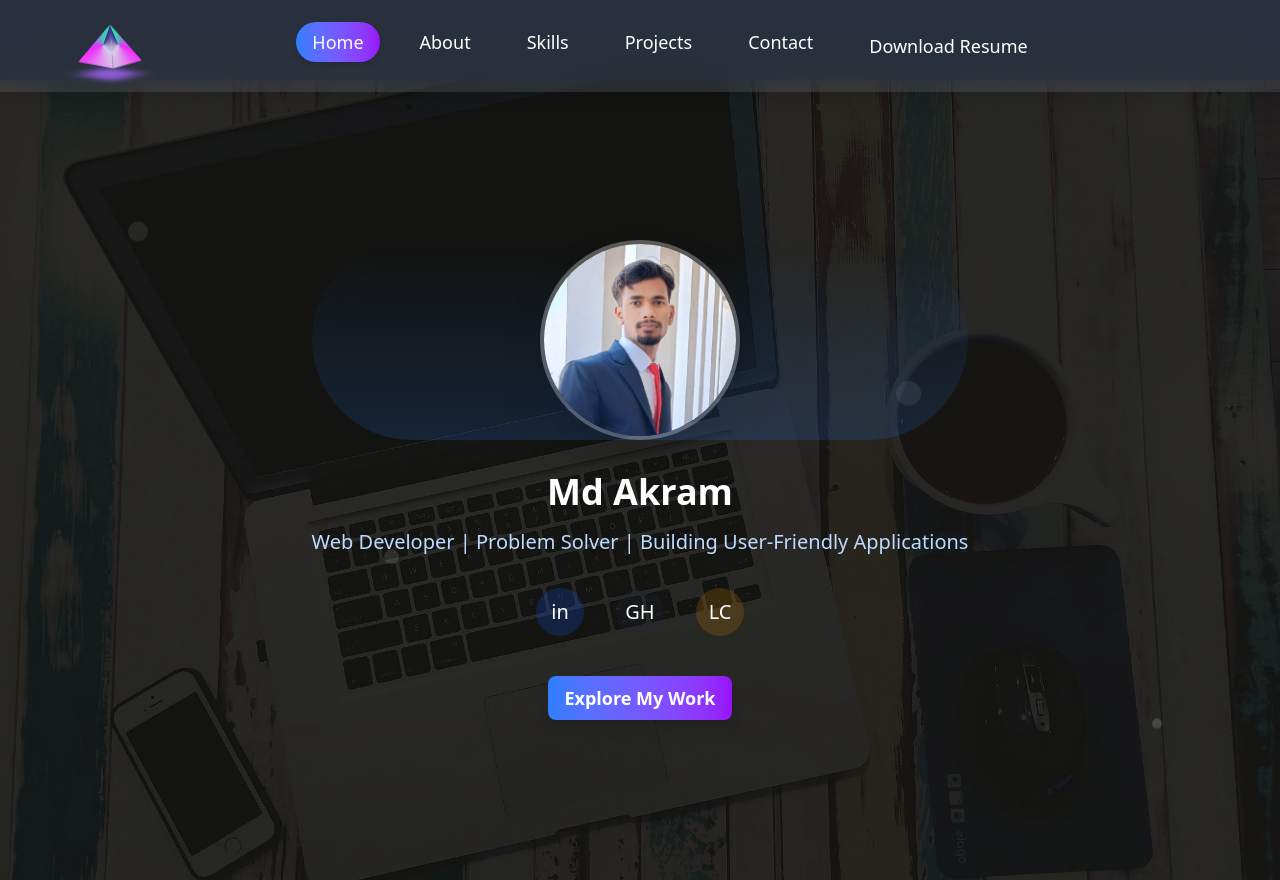
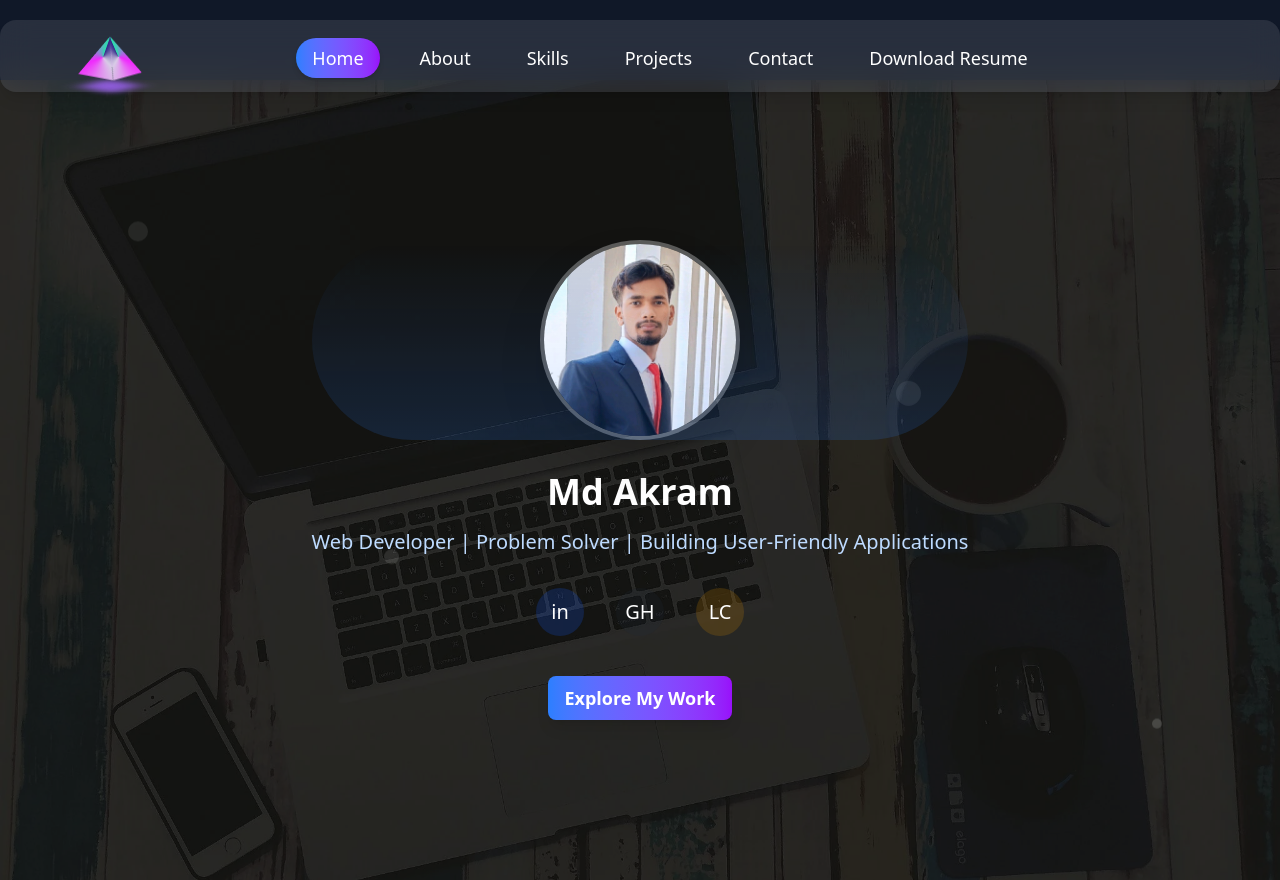
Before and after one commit to IamAkram321/Personal-Portfolio, a React (Vite) app: page / in a window 1280 px wide. Built offline with nearby package versions, Linux system fonts and the light colour scheme.

Commit message:
changesMade

```diff
--- a/src/App.jsx
+++ b/src/App.jsx
@@ -28,8 +28,8 @@ function App() {
 
   const handleDownloadResume = () => {
     const link = document.createElement('a');
-    link.href = '/assets/resume.pdf'; // Path to your resume file
-    link.download = 'resume.pdf'; // Name of the downloaded file
+    link.href = '/assets/resume.pdf';
+    link.download = 'resume.pdf';
     document.body.appendChild(link);
     link.click();
     document.body.removeChild(link);
@@ -62,8 +62,8 @@ function App() {
 
         {!isLoading && (
           <>
-            <nav className="fixed top-0 left-0 w-full bg-white/10 backdrop-blur-lg shadow-lg z-40">
-              <div className="max-w-6xl mx-auto px-4 py-4 flex items-center justify-between">
+            <nav className="fixed top-5 h-18 w-full bg-white/10 backdrop-blur-lg shadow-lg z-40 rounded-2xl items-center ">
+              <div className="max-w-6xl mx-auto px-4 py-2 flex items-center justify-between">
                 <div className="flex items-center gap-3 md:block">
                   <div className="pyramid-loader">
                     <div className="wrapper">
@@ -96,7 +96,7 @@ function App() {
                   <li>
                     <button
                       onClick={handleDownloadResume}
-                      className="text-white text-lg px-4 py-1 rounded-full transition-all duration-300 hover:bg-white/20 hover:shadow-md cursor-pointer"
+                      className="text-white text-lg px-4 py-0.4 rounded-full transition-all duration-300 hover:bg-white/20 hover:shadow-md cursor-pointer "
                     >
                       Download Resume
                     </button>
--- a/src/components/About.jsx
+++ b/src/components/About.jsx
@@ -25,7 +25,7 @@ function About() {
             </div>
           </div>
 
-          {/* About Content */}
+
           <div className="md:col-span-2 bg-white/10 backdrop-blur-lg p-8 rounded-xl shadow-lg hover:shadow-2xl transform hover:-translate-y-2 transition-all duration-300">
             <p className="text-lg text-white text-justify leading-relaxed">
               As a passionate Full Stack Developer with a unique blend of Civil Engineering expertise, I thrive on creating innovative and seamless web applications. My journey in tech has fueled my desire to constantly learn and push boundaries, building meaningful solutions that impact users positively. I’m deeply committed to mastering new technologies and delivering exceptional projects.
@@ -53,9 +53,9 @@ function About() {
               </div>
             </div>
 
-            {/* CTA Button */}
+
             <a
-              href="https://www.linkedin.com/in/mdakram123"
+              href="https://www.linkedin.com/in/akramshahjada/"
               target="_blank"
               rel="noopener noreferrer"
               className="inline-block mt-6 bg-gradient-to-r from-blue-500 to-purple-600 text-white px-6 py-2 rounded-lg hover:from-blue-600 hover:to-purple-700 transition-all duration-300"
--- a/src/components/Projects.jsx
+++ b/src/components/Projects.jsx
@@ -39,16 +39,9 @@ function Projects() {
     {
       title: "Memory Matching Game",
       description: "A JavaScript-based interactive game. This project showcases my ability to create dynamic and engaging user experiences.",
-      link: "https://iamakram321.github.io/InnomaticsInternshipProject2/",
+      link: "https://iamakram321.github.io/Match-Your-Memory/",
       tech: ["HTML", "CSS", "JavaScript"],
       image: "/assets/memory.png"
-    },
-    {
-      title: "Personal Budget Tracker",
-      description: "Created a practical budget tracking tool using HTML, CSS, and JavaScript, enabling users to manage income and expenses with real-time calculations. Designed a responsive, intuitive interface, deployed on GitHub Pages for easy access and usability.",
-      link: "https://iamakram321.github.io/innomaticsInternshipTask1/",
-      tech: ["HTML", "CSS", "JavaScript"],
-      image: "/assets/budget.png"
     },
     {
       title: "Random Quotes Generator",
```
Also changed, not shown: 1 other file (tests, documents, lock files or other folders).
